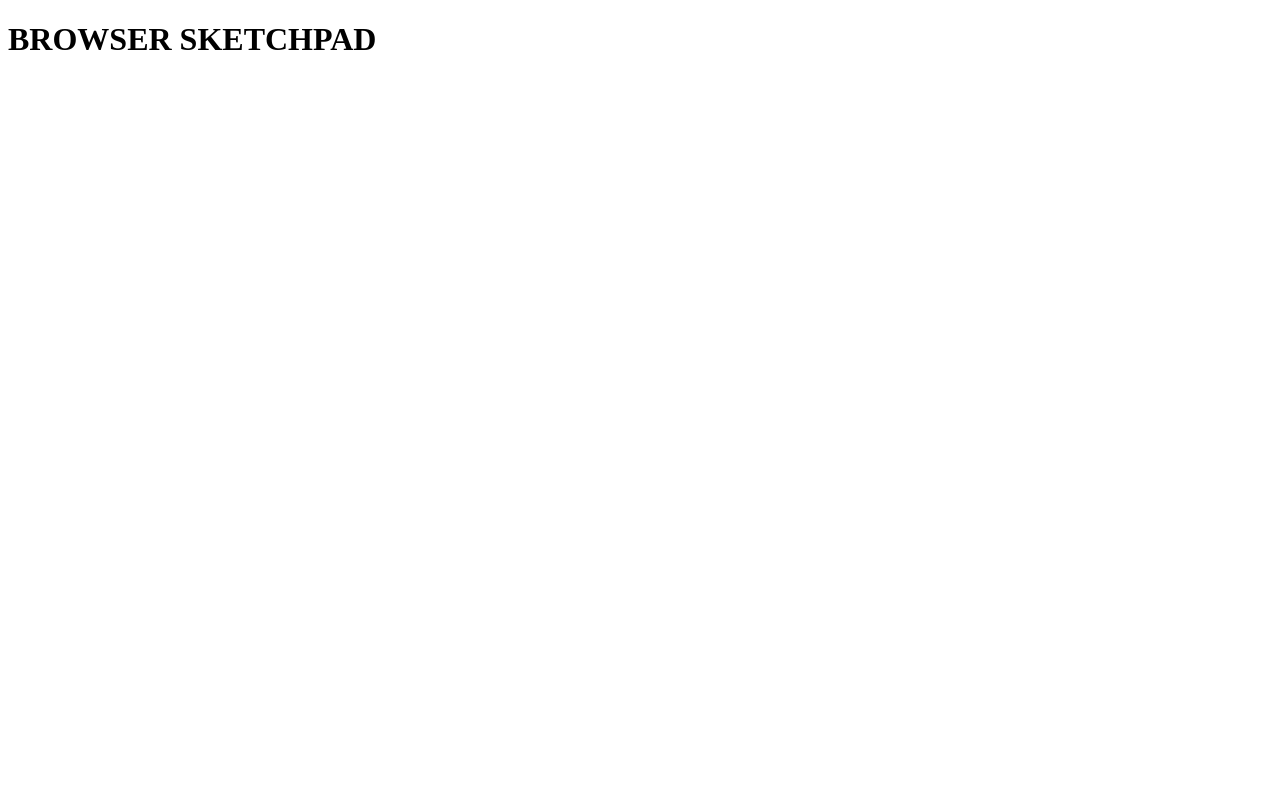
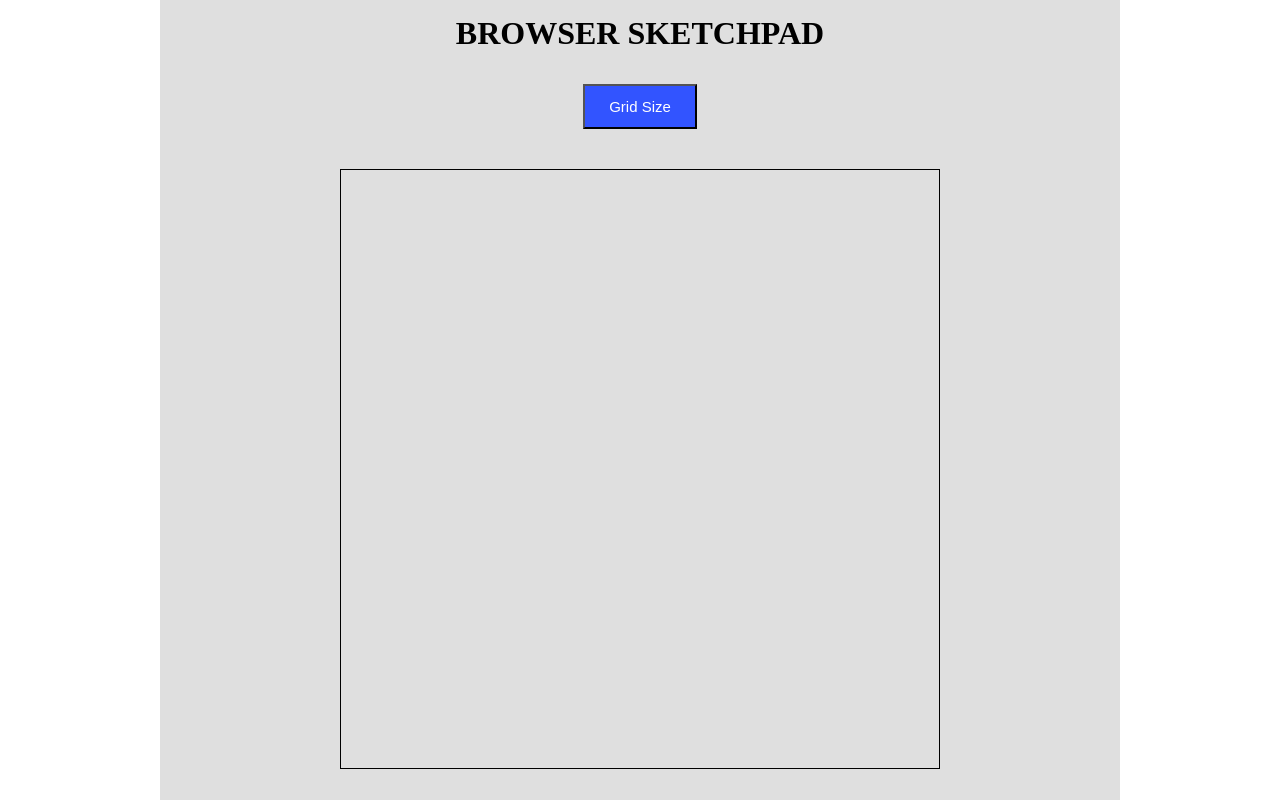
Before and after one commit to tatmil-99/browser-sketchpad, a plain HTML site: page index.html in a window 1280 px wide. Drawn offline with Linux system fonts and the light colour scheme.

Commit message:
Scaffolding structure and layout of page

```diff
--- a/index.html
+++ b/index.html
@@ -13,7 +13,12 @@
     <h1>BROWSER SKETCHPAD</h1>
   </header>
   <main>
-    <div class="sketch-container"></div>
+    <div class="button-container">
+      <button class="button">Grid Size</button>
+    </div>
+    <div class="sketch-container">
+      <!-- grid squares to go in here -->
+    </div>
   </main>
   <footer></footer>
 </body>
--- a/styles.css
+++ b/styles.css
@@ -0,0 +1,45 @@
+* {
+  margin: 0;
+  padding: 0;
+  box-sizing: border-box;
+}
+
+html {
+  background-color: white;
+}
+
+body {
+  min-height: 100vh;
+  background-color: rgb(223, 223, 223);
+  margin: 0 auto;
+  max-width: 960px;
+  display: flex;
+  flex-direction: column;
+  align-items: center;
+  justify-content: space-between;
+  overflow: hidden;
+}
+
+h1 {
+  margin-top: 15px;
+  text-align: center;
+}
+
+.button-container {
+  display: flex;
+  justify-content: center;
+  margin-bottom: 40px;
+}
+
+.button {
+  padding: 12px 24px;
+  background-color: rgb(50, 84, 255);
+  font-size: 15px;
+  color: white;
+}
+
+.sketch-container {
+  height: 600px;
+  width: 600px;
+  border: solid black 1px;
+}
```
